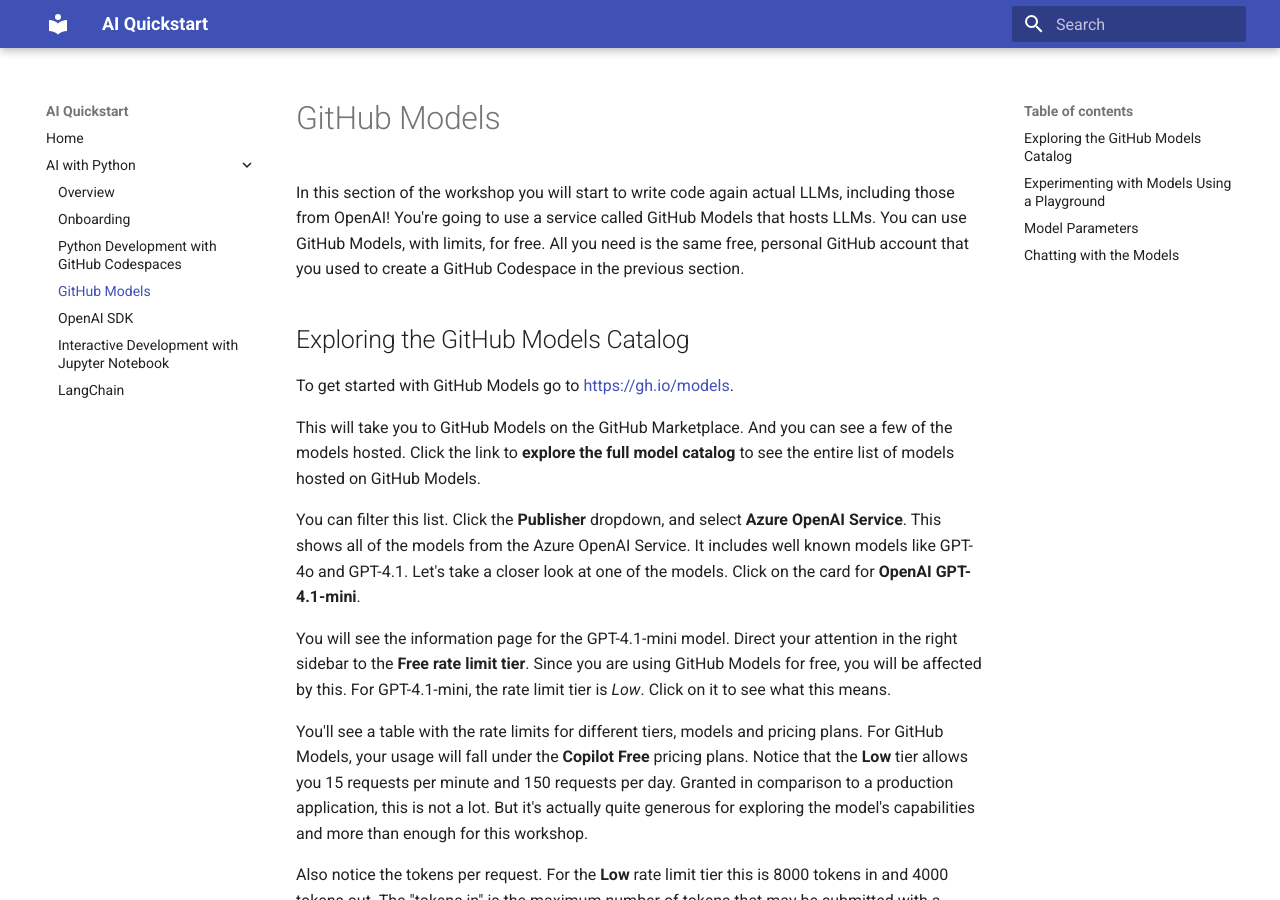
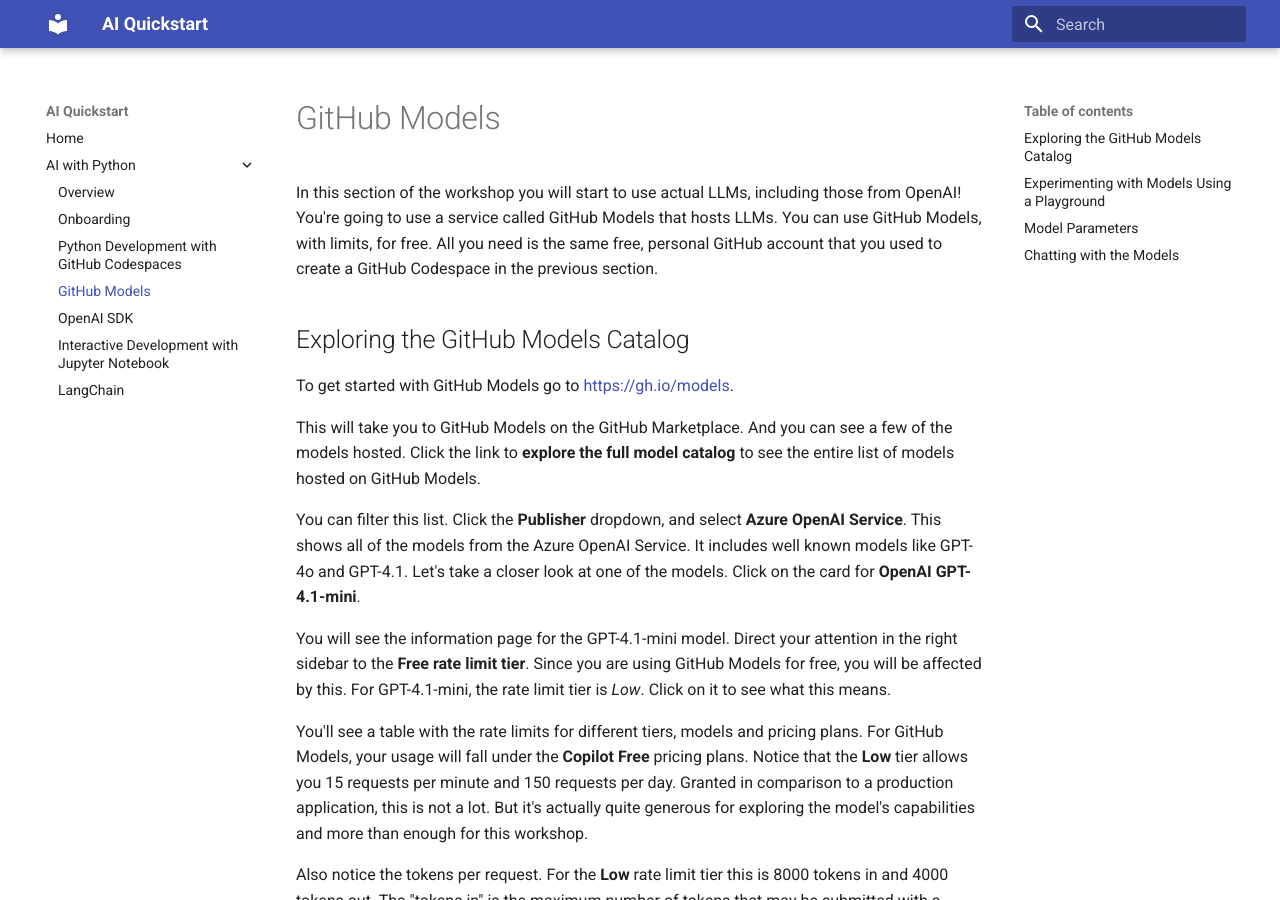
Before and after one commit to get-aiquickstart/get-aiquickstart.github.io, an MkDocs documentation site: the page built from docs/python/github_models.md, in a window 1280 px wide and 900 px high. Built offline with MkDocs 1.6.1 and Material for MkDocs 9.7.7, drawn with Linux system fonts in a browser that asks for light colours.

Commit message:
Update wording in GitHub Models documentation

```diff
--- a/docs/python/github_models.md
+++ b/docs/python/github_models.md
@@ -1,6 +1,6 @@
 # GitHub Models
 
-In this section of the workshop you will start to write code again actual LLMs, including those from OpenAI!  You're going to use a service called GitHub Models that hosts LLMs.  You can use GitHub Models, with limits, for free.  All you need is the same free, personal GitHub account that you used to create a GitHub Codespace in the previous section.
+In this section of the workshop you will start to use actual LLMs, including those from OpenAI!  You're going to use a service called GitHub Models that hosts LLMs.  You can use GitHub Models, with limits, for free.  All you need is the same free, personal GitHub account that you used to create a GitHub Codespace in the previous section.
 
 ## Exploring the GitHub Models Catalog
 
```
